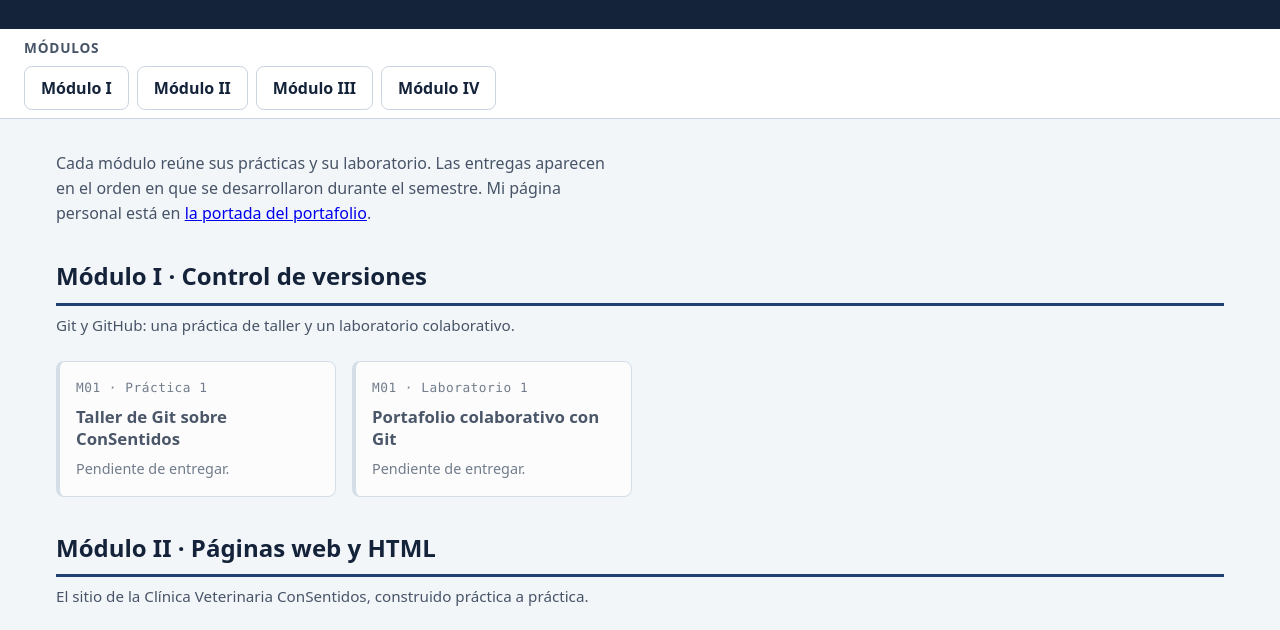
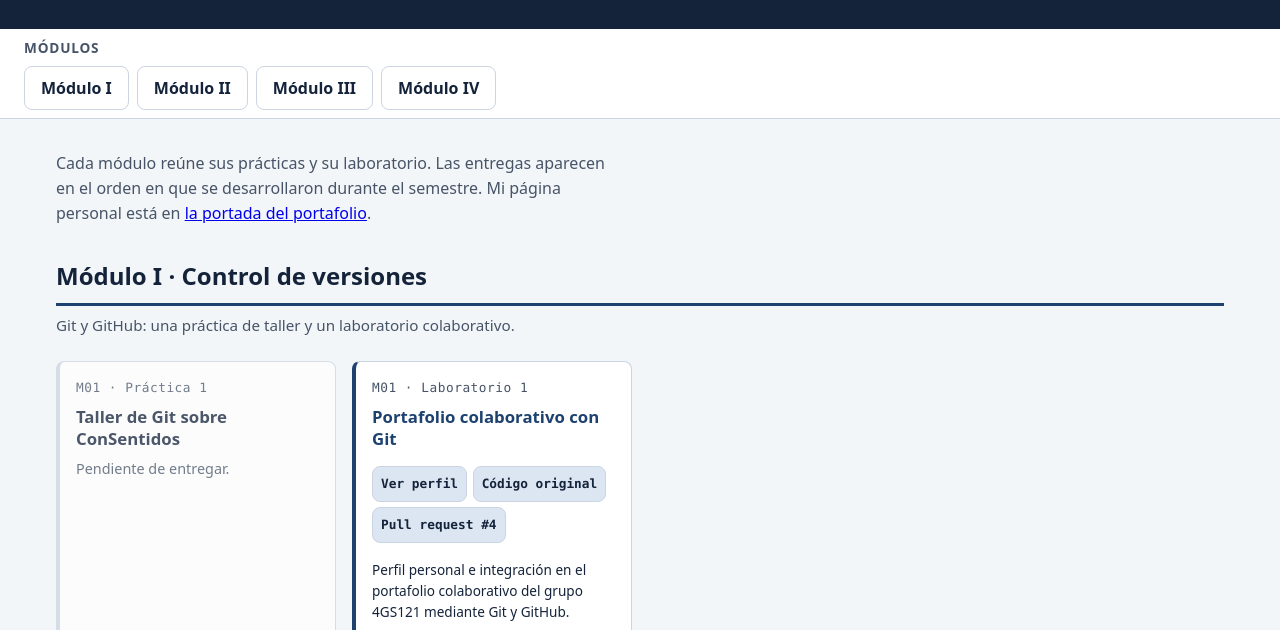
Before and after one commit to noriel-barrios/2026ii-dsv-portafolio-4gs121-03-barrios-noriel, a plain HTML site: page docs/modulos/index.html in a window 1280 px wide. Shown: the part 112-742 px from the top of the page. Drawn offline with Linux system fonts and the light colour scheme.

Commit message:
Registra el Laboratorio 1 en el portafolio

```diff
--- a/docs/modulos/index.html
+++ b/docs/modulos/index.html
@@ -69,10 +69,15 @@
           </article>
         </li>
         <li>
-          <article class="pendiente">
+          <article>
             <p class="codigo">M01 · Laboratorio 1</p>
-            <h3>Portafolio colaborativo con Git</h3>
-            <p class="aviso">Pendiente de entregar.</p>
+            <h3><a href="../index.html">Portafolio colaborativo con Git</a></h3>
+            <ul class="entregas">
+              <li><a href="../index.html">Ver perfil</a></li>
+              <li><a href="https://github.com/joseperaltab-utp-fisc/dsv-m01-git-laboratorio-4gs121/blob/main/site/alumnos/barrios-noriel/about-barrios-noriel.html">Código original</a></li>
+              <li><a href="https://github.com/joseperaltab-utp-fisc/dsv-m01-git-laboratorio-4gs121/pull/4">Pull request #4</a></li>
+            </ul>
+            <p class="repo">Perfil personal e integración en el portafolio colaborativo del grupo 4GS121 mediante Git y GitHub.</p>
           </article>
         </li>
       </ul>
```
